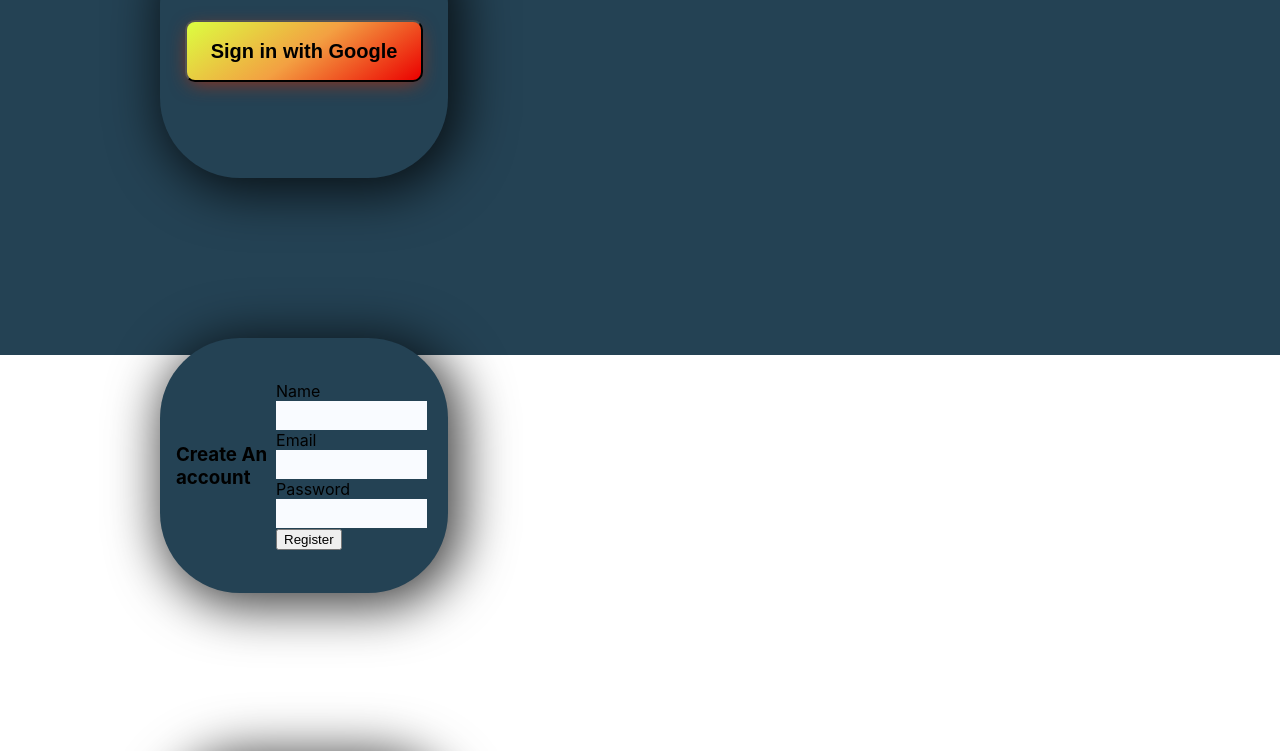
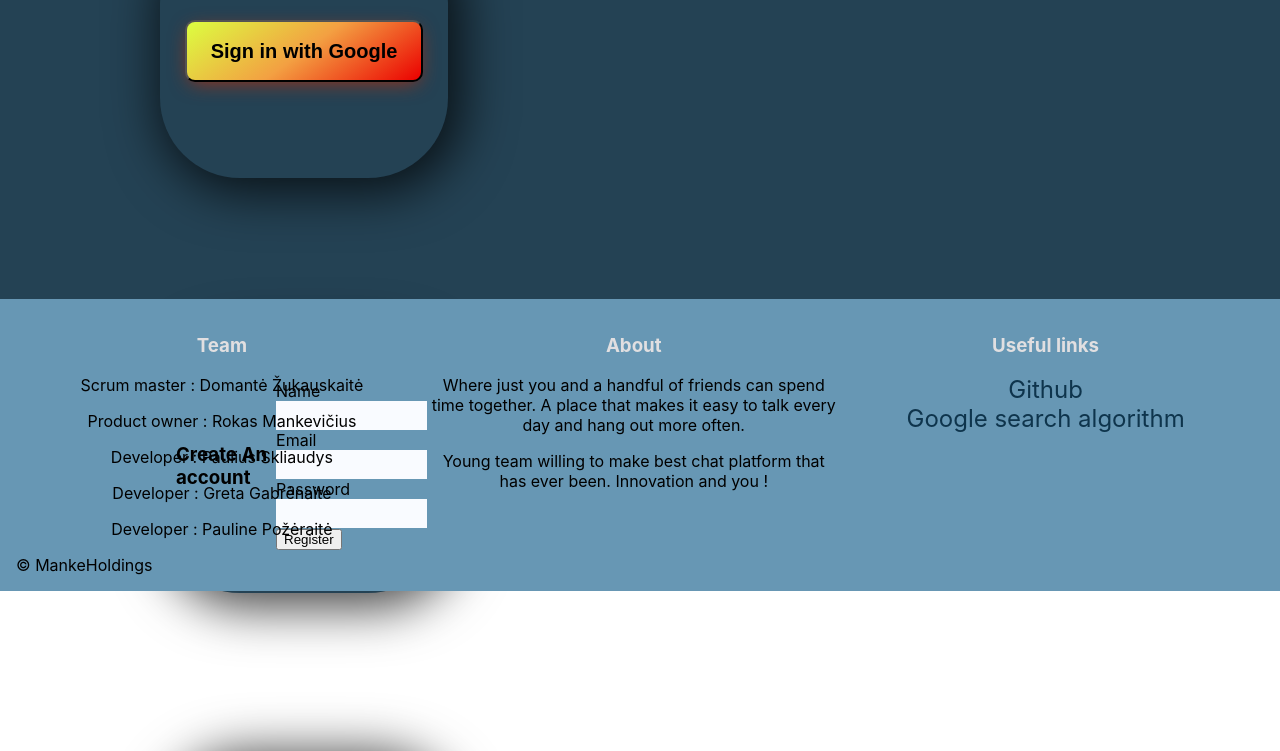
Before and after one commit to zu-do/prog-sist-inzin-projektas, a React (Create React App) app in the folder chat-web/: page / in a window 1280 px wide. Shown: the part 505-1256 px from the top of the page. Built offline with nearby package versions, Linux system fonts and the light colour scheme; no server answers.

Commit message:
Added footer

```diff
--- a/chat-web/src/App.css
+++ b/chat-web/src/App.css
@@ -12,6 +12,9 @@
   border-top: 0 solid;
   border-radius: 0;
   transform-origin: 50% 50% 0;
+}
+a{
+  text-decoration: none;
 }
 ul {
   list-style-type: none;
@@ -301,3 +304,36 @@ input {
     width:42px;
     height:40px
   }
+
+
+  /* FOOTER COMP */
+  .footerWrapper{
+    background-color: #6797b4;
+    /* background: linear-gradient(to bottom left, #667e7d 20%, #85b1ac 100%); */
+
+    padding: 1rem;
+  }
+  .footer{
+
+    display: flex;
+
+  }
+  .footerContentContainer{
+    width: 33%;
+    text-align: center;
+  }
+  .footerContentTitle{
+    color: rgba(229, 226, 226, 0.966);
+  }
+  .footerAbout{
+    max-width: 30em;
+  }
+  .footerLink{
+    color: rgba(6, 44, 66, 0.918);
+    font-size: 1.5rem;
+
+  }
+  .footerLink:hover{
+    transform:scale(1.1);
+    color: whitesmoke;
+  }
--- a/chat-web/src/App.tsx
+++ b/chat-web/src/App.tsx
@@ -6,7 +6,7 @@ import 'firebase/compat/auth';
 import 'firebase/compat/firestore';
 import { getAuth, onAuthStateChanged, signInWithPopup , signOut} from "firebase/auth";
 import { GoogleAuthProvider } from "firebase/auth";
-import ExitPage from './components/ExitPage';
+import Footer from './components/Footer';
 import logo from "./ChatWeb.png";
 import { useAuthState } from 'react-firebase-hooks/auth';
 import { createUserWithEmailAndPassword, signInWithEmailAndPassword } from "firebase/auth";
@@ -210,7 +210,7 @@ setInterval(Check, 1000)
 
           <Chatview/>
     </div>
-
+    <Footer/>
     </div>
   );
 }
--- /dev/null
+++ b/chat-web/src/components/Footer.tsx
@@ -0,0 +1,47 @@
+const Footer = () =>{
+    return (
+        <div className="footerWrapper">
+        <div className="footer">
+            <div className="footerContentContainer">
+                <h3 className="footerContentTitle">Team</h3>
+                <div>
+                    <p> Scrum master : Domantė Žukauskaitė</p>
+                    <p> Product owner : Rokas Mankevičius</p>
+                    <p>  Developer : Paulius Skliaudys</p>
+                    <p> Developer : Greta Gabrėnaitė</p>
+                    <p> Developer : Pauline Požėraitė</p>
+
+                </div>
+            </div>
+
+            <div className="footerContentContainer">
+            <h3 className="footerContentTitle">About</h3>
+            <p className="footerAbout">
+            Where just you and a handful of friends can spend time together. A place that makes it easy to talk every day and hang out more often.
+            </p>
+            <p className="footerAbout">
+                Young team willing to make best chat platform that has ever been. Innovation and you !
+            </p>
+            </div>
+            <div className="footerContentContainer">
+            <h3 className="footerContentTitle">Useful links</h3>
+            <div>
+                <div>
+                     <a className="footerLink" href="https://github.com/zu-do/prog-sist-inzin-projektas" target="_blank">
+                    Github
+                </a>
+                </div>
+               <div> <a className="footerLink" href="https://www.youtube.com/watch?v=dQw4w9WgXcQ&ab_channel=RickAstley" target="_blank">
+                    Google search algorithm
+                </a></div>
+
+            </div>
+            </div>
+
+        </div>
+        <div>© MankeHoldings</div>
+        </div>
+    )
+}
+
+export default Footer;
```
